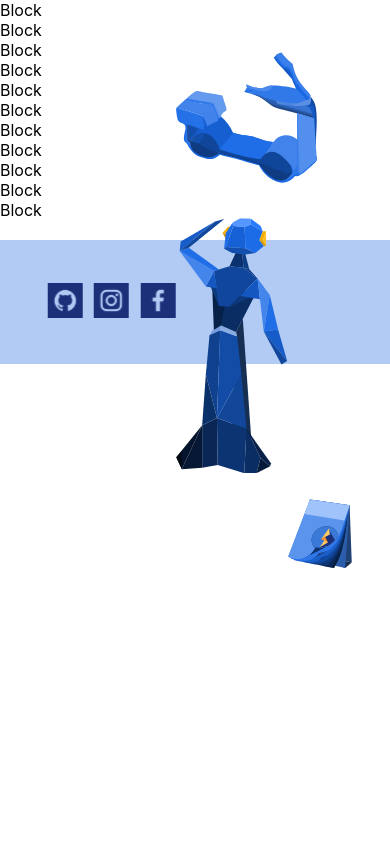
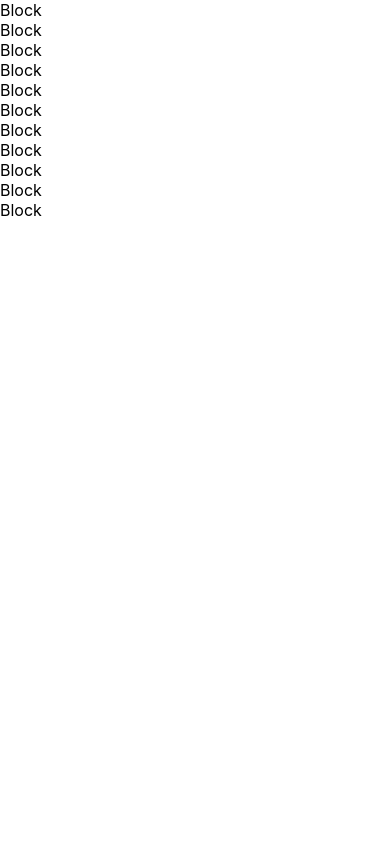
Before and after one commit to sfusurge/surge_website, a React (Create React App) app: page /path in a window 390 px wide. Shown: the top 844 px of the page. Built offline with nearby package versions, Linux system fonts and the light colour scheme.

Commit message:
Footer for mobile and desktop completed

```diff
--- a/src/App.js
+++ b/src/App.js
@@ -8,7 +8,7 @@ const App = () => {
       <Router>
         <Switch>
           <Route path="/path">
-            <div style={{ height: '240px' }}>
+            <div style={{ height: '1240px' }}>
               <div>Block</div>
               <div>Block</div>
               <div>Block</div>
--- a/src/components/Footer.js
+++ b/src/components/Footer.js
@@ -1,20 +1,27 @@
 import styles from '../css/Footer.module.css'
+import useMediaQuery from '../utils/useMediaQuery'
 import SocialsIcon from './SocialsIcon'
 import scooter from '../assets/scooter.svg'
 import robot from '../assets/robot-standing.svg'
 import notepad from '../assets/notepad.svg'
 
 const Footer = props => {
+  const isDesktop = useMediaQuery('(min-width: 600px)')
   return (
-    <div className={styles.container}>
-      <div className={styles.icons}>
+    <div
+      className={styles.container}
+      style={{ justifyContent: isDesktop ? 'space-between' : 'center' }}
+    >
+      <div className={isDesktop ? styles.icons : styles.mobileIcons}>
         <SocialsIcon />
       </div>
-      <div className={styles.images}>
-        <img className={styles.scooter} src={scooter}></img>
-        <img className={styles.robot} src={robot}></img>
-        <img className={styles.notepad} src={notepad}></img>
-      </div>
+      {isDesktop && (
+        <div className={styles.images}>
+          <img className={styles.scooter} src={scooter} alt="scooter"></img>
+          <img className={styles.robot} src={robot} alt="robot"></img>
+          <img className={styles.notepad} src={notepad} alt="notepad"></img>
+        </div>
+      )}
     </div>
   )
 }
--- a/src/components/SocialsIcon.js
+++ b/src/components/SocialsIcon.js
@@ -4,9 +4,9 @@ import instagram from '../assets/instagram.svg'
 import github from '../assets/github.svg'
 
 const socials = [
-  { link: 'https://github.com/sfusurge', img: github },
+  { link: 'https://www.facebook.com/sfusurge', img: facebook },
   { link: 'https://www.instagram.com/sfusurge/', img: instagram },
-  { link: 'https://www.facebook.com/sfusurge', img: facebook }
+  { link: 'https://github.com/sfusurge', img: github }
 ]
 const SocialsIcons = props => {
   return (
@@ -19,7 +19,7 @@ const SocialsIcons = props => {
           rel="noreferrer"
           className={styles.iconLink}
         >
-          <img className={styles.img} src={img} />
+          <img className={styles.img} src={img} alt={img} />
         </a>
       ))}
     </div>
--- a/src/css/Footer.module.css
+++ b/src/css/Footer.module.css
@@ -10,35 +10,48 @@
   margin-left: 12%;
 }
 
+.iconsMobile {
+  margin: 0;
+}
+
 .images {
   height: 124px;
   width: 450px;
+  margin-right: 2%;
 }
 
 .scooter {
   width: 141px;
   height: 153px;
   padding-right: 39px;
-  transform: translateY(-130%);
+  transform: translateY(-200px);
 }
 
 .robot {
   width: 112px;
-  transform: translateY(-70%);
+  transform: translateY(-73%);
 }
 
 .notepad {
-  transform: translateY(-120%);
+  transform: translateY(-115%);
   padding-left: 8px;
 }
 
 @media only screen and (max-width: 700px) {
+  .images {
+    width: 380px;
+  }
+
   .scooter {
-    padding-right: 0px;
+    width: 120px;
+    transform: translateY(-90%);
+  }
+
+  .robot {
+    width: 90px;
   }
 
   .notepad {
-    padding-left: 0px;
-    width: 30%;
+    width: 110px;
   }
 }
```
